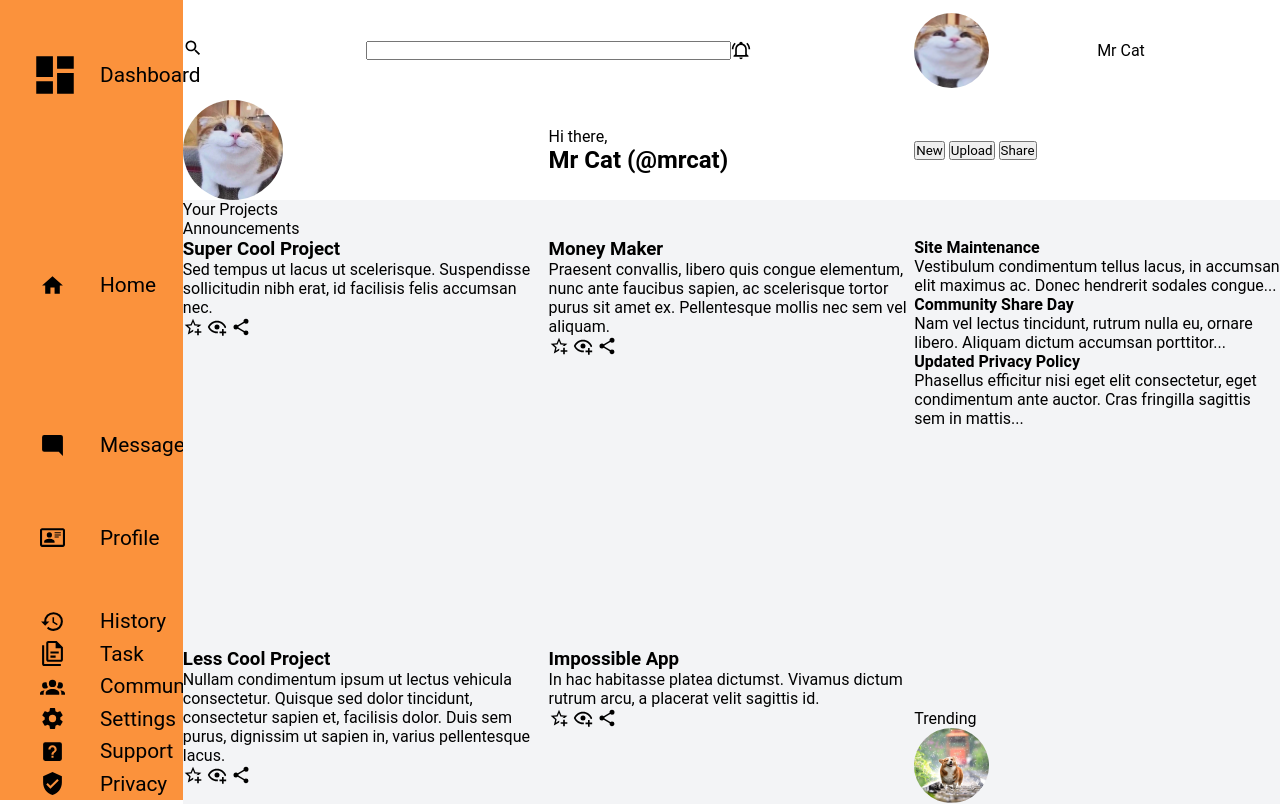
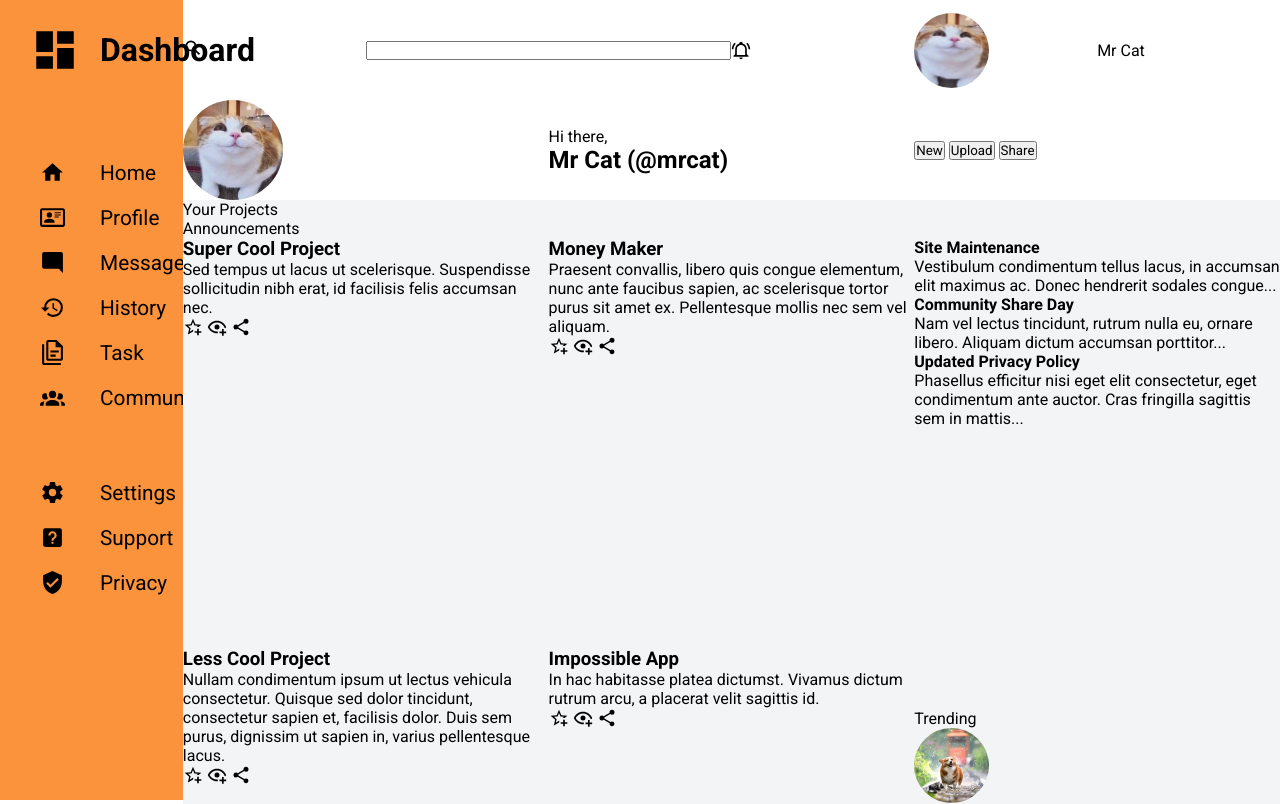
Before and after one commit to Abdullah-Ed/Admin-Dashboard, a plain HTML site: page index.html in a window 1280 px wide. Shown: the top 804 px of the page. Drawn offline with Linux system fonts and the light colour scheme.

Commit message:
Change the divs placement for the sidebar

```diff
--- a/index.html
+++ b/index.html
@@ -5,50 +5,49 @@
   <meta name="viewport" content="width=device-width, initial-scale=1.0">
   <title>Admin Dashboard</title>
   <link rel="stylesheet" href="style.css">
+  <link rel="preconnect" href="https://fonts.googleapis.com">
+  <link rel="preconnect" href="https://fonts.gstatic.com" crossorigin>
+  <link href="https://fonts.googleapis.com/css2?family=Roboto:wght@100;300;400;500;700;900&display=swap" rel="stylesheet">
 </head>
 <body>
   <div class="main-container">
     <div class="sidebar">
       <div>
-        <img src="images/view-dashboard.svg" alt="Dashboard icon">
-        <p>Dashboard</p>
+        <img class="dashboard-img" src="images/view-dashboard.svg" alt="Dashboard icon">
+        <h1>Dashboard</h1>
       </div>
+
       <div>
-        <img src="images/home.svg" alt="Home icon">
+        <img  src="images/home.svg" alt="Home icon">
         <p>Home</p>
-      </div>
-      <div>
+
         <img src="images/card-account-details-outline.svg" alt="Profile icon">
         <p>Profile</p>
-      </div>
-      <div>
+
         <img src="images/message-reply.svg" alt="Messages icon">
         <p>Messages</p>
-      </div>
-      <div>
+
         <img src="images/history.svg" alt="History icon">
         <p>History</p>
-      </div>
-      <div>
+
         <img src="images/file-document-multiple-outline.svg" alt="Task icon">
         <p>Task</p>
-      </div>
-      <div>
+
         <img src="images/account-group.svg" alt="Communities icon">
         <p>Communities</p>
       </div>
+
       <div>
         <img src="images/cog.svg" alt="Settings icon">
         <p>Settings</p>
-      </div>
-      <div>
+
         <img src="images/help-box.svg" alt="Support icon">
         <p>Support</p>
-      </div>
-      <div>
+
         <img src="images/shield-check.svg" alt="Privacy icon">
         <p>Privacy</p>
       </div>
+
     </div>
 
 
```
